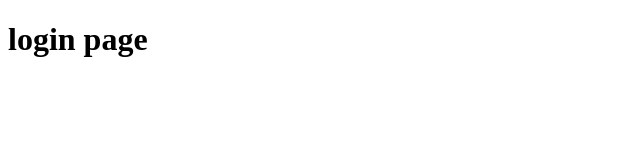
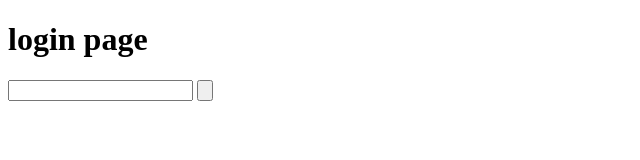
Before and after one commit to Ihs-p/sample-app-project, a plain HTML site: page login.html in a window 1280 px wide. Shown: the whole page, without its empty margins (0-640 px from the left). Drawn offline with Linux system fonts and the light colour scheme.

Commit message:
form added

```diff
--- a/login.html
+++ b/login.html
@@ -7,6 +7,10 @@
 </head>
 <body>
     <h1>login page</h1>
+    <form action="">
+        <input type="text" name="" id="">
+        <input type="submit" value="">
+    </form>
 
 </body>
 </html>
```
